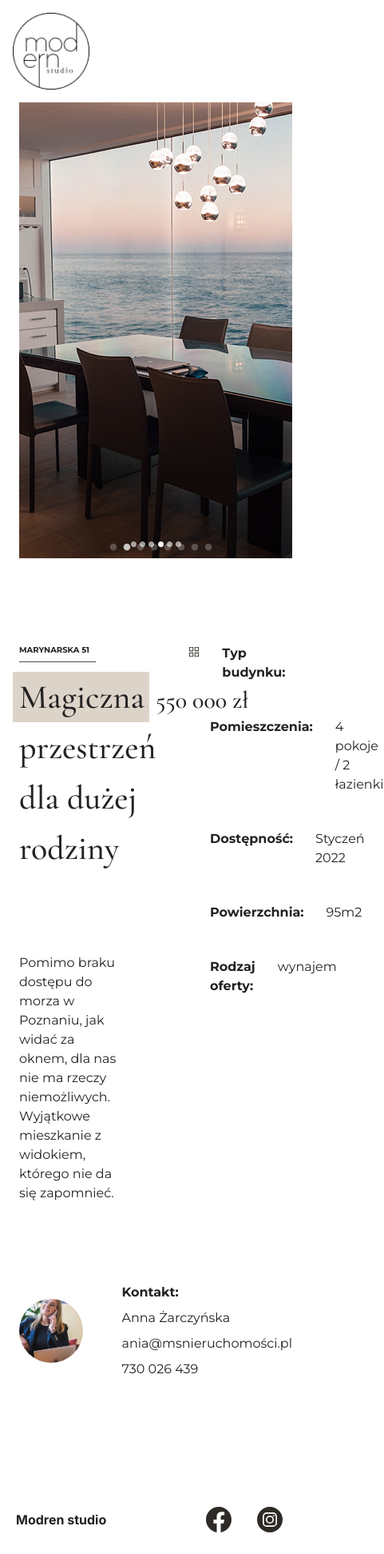
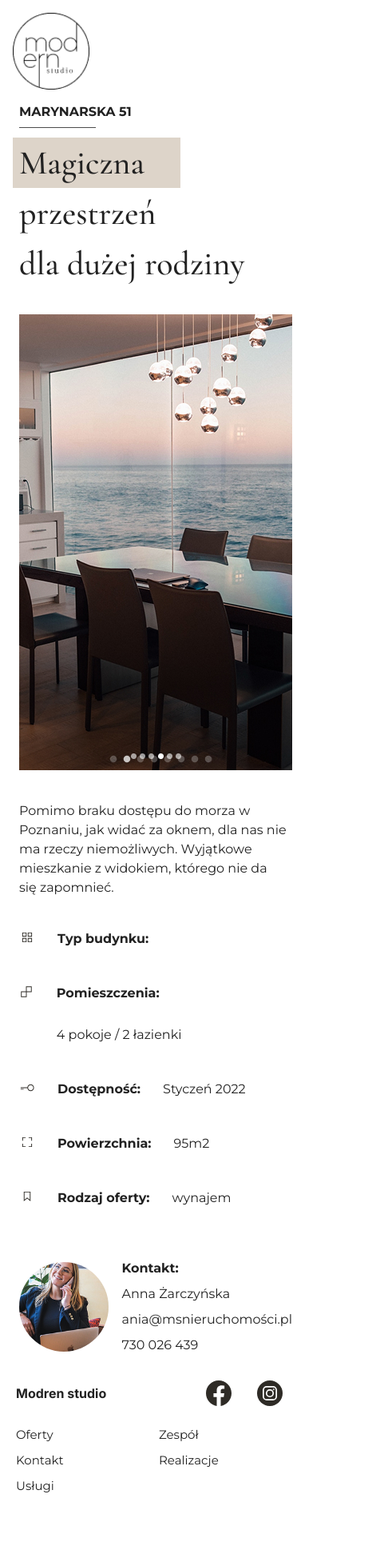
Before and after one commit to AveGhost/modernstudio, a Next.js app: page /oferty/1 in a window 390 px wide. Shown: the top 1943 px of the page at 80% size, 481 px wide, since content can reach past the window. Built offline with nearby package versions, Linux system fonts and the light colour scheme; some icons are missing.

Commit message:
Adjust single offer page to mobile devices

```diff
--- a/src/app/oferty/[name]/page.tsx
+++ b/src/app/oferty/[name]/page.tsx
@@ -22,6 +22,10 @@ const SingleOffer = () => {
 
     return (
         <main className="px-6 xl:px-0">
+            <div className="lg:hidden flex flex-col w-full gap-5 mb-8">
+                <span className="font-bold relative uppercase text-[16px] before:content-[''] before:absolute before:-bottom-2 before:left-0 before:w-[96px] before:h-[1px] before:bg-black/70">Marynarska 51</span>
+                <HighlightHeading fontSize="42px" highLightWidth="210px">Magiczna<br/> przestrzeń<br/> dla dużej rodziny</HighlightHeading>
+            </div>
             <Slider {...settings}>
                 {Array.from({ length: 8 }).map((_, index) => (
                     <div key={index} className="relative w-full h-[570px]">
@@ -29,12 +33,14 @@ const SingleOffer = () => {
                     </div>
                 ))}
             </Slider>
-            <div className="grid grid-cols-2 gap-20 py-25 w-full">
-                <div className="flex flex-col w-full gap-5">
+            <div className="grid grid-cols-1 lg:grid-cols-2 gap-10 lg:gap-20 py-8 lg:py-25 w-full">
+                <div>
+                    <div className="hidden lg:flex flex-col w-full gap-5">
                         <span className="font-bold relative uppercase text-[10px] before:content-[''] before:absolute before:-bottom-2 before:left-0 before:w-[96px] before:h-[1px] before:bg-black/70">Marynarska 51</span>
                         <div className="grid grid-cols-[1fr_200px] items-baseline mb-20">
                             <HighlightHeading fontSize="42px" highLightWidth="280px" classes="w-full">Magiczna przestrzeń dla dużej rodziny</HighlightHeading>
                             <span className="text-3xl font-medium !font-[family-name:var(--font-cormorant-garamond)] block w-full">550 000 zł</span>
+                        </div>
                     </div>
                     <p>Pomimo braku dostępu do morza w Poznaniu, jak widać za oknem, dla nas nie ma rzeczy niemożliwych. Wyjątkowe mieszkanie z widokiem, którego nie da się zapomnieć.</p>
                 </div>
@@ -49,37 +55,45 @@ const SingleOffer = () => {
                         <div className="relative w-5 h-5">
                             <Image src="/icons/pixel.svg" alt="Photo" fill className="object-cover w-full" />
                         </div>
+                        <div className="flex flex-wrap gap-7">
                             <p className="font-bold">Pomieszczenia:</p>
                             <p>4 pokoje / 2 łazienki</p>
+                        </div>
                     </div>
                     <div className="flex gap-7">
                         <div className="relative w-5 h-5">
                             <Image src="/icons/key.svg" alt="Photo" fill className="object-cover w-full" />
                         </div>
+                        <div className="flex flex-wrap gap-7">
                             <p className="font-bold">Dostępność:</p>
                             <p>Styczeń 2022</p>
+                        </div>
                     </div>
                     <div className="flex gap-7">
                         <div className="relative w-5 h-5">
                             <Image src="/icons/focus.svg" alt="Photo" fill className="object-cover w-full" />
                         </div>
+                        <div className="flex flex-wrap gap-7">
                             <p className="font-bold">Powierzchnia:</p>
                             <p>95m2</p>
+                        </div>
                     </div>
                     <div className="flex gap-7">
                         <div className="relative w-5 h-5">
                             <Image src="/icons/bookmark.svg" alt="Photo" fill className="object-cover w-full" />
                         </div>
+                        <div className="flex flex-wrap gap-7">
                             <p className="font-bold">Rodzaj oferty:</p>
                             <p>wynajem</p>
                         </div>
                     </div>
                 </div>
-            <div className="flex items-center gap-12 pb-40">
-                <div className="relative w-full max-w-[170px] aspect-square rounded-full">
+            </div>
+            <div className="flex justify-between items-center gap-4 md:gap-12 py-8 md:pb-40">
+                <div className="relative w-full min-w-[90px] max-w-[170px] aspect-square rounded-full">
                     <Image src="/offers/avatar.jpg" alt="Photo" fill className="object-cover w-full rounded-full" />
                 </div>
-                <div className="flex flex-col gap-2">
+                <div className="flex flex-col w-full gap-2">
                     <p className="font-bold">Kontakt:</p>
                     <p>Anna Żarczyńska</p>
                     <p>ania@msnieruchomości.pl</p>
```
Lines whose indentation alone changed are shown as unchanged.
